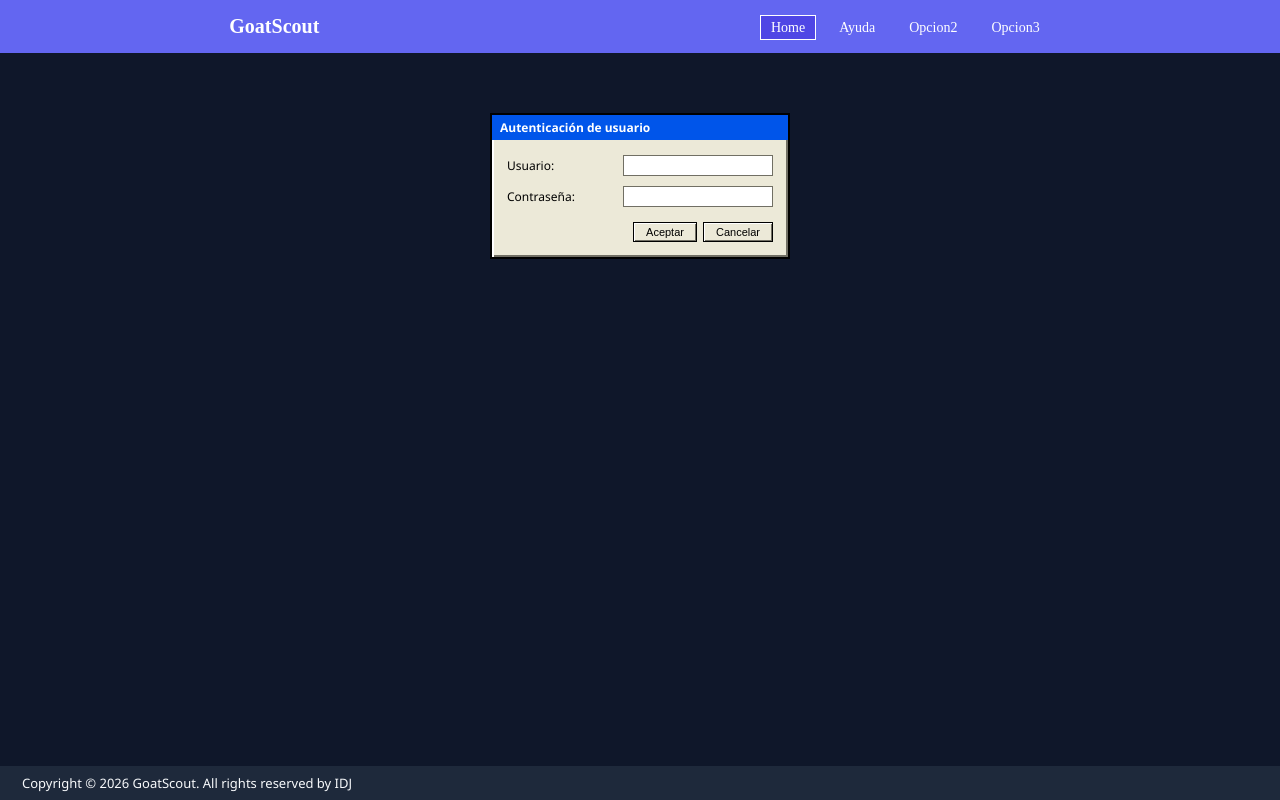
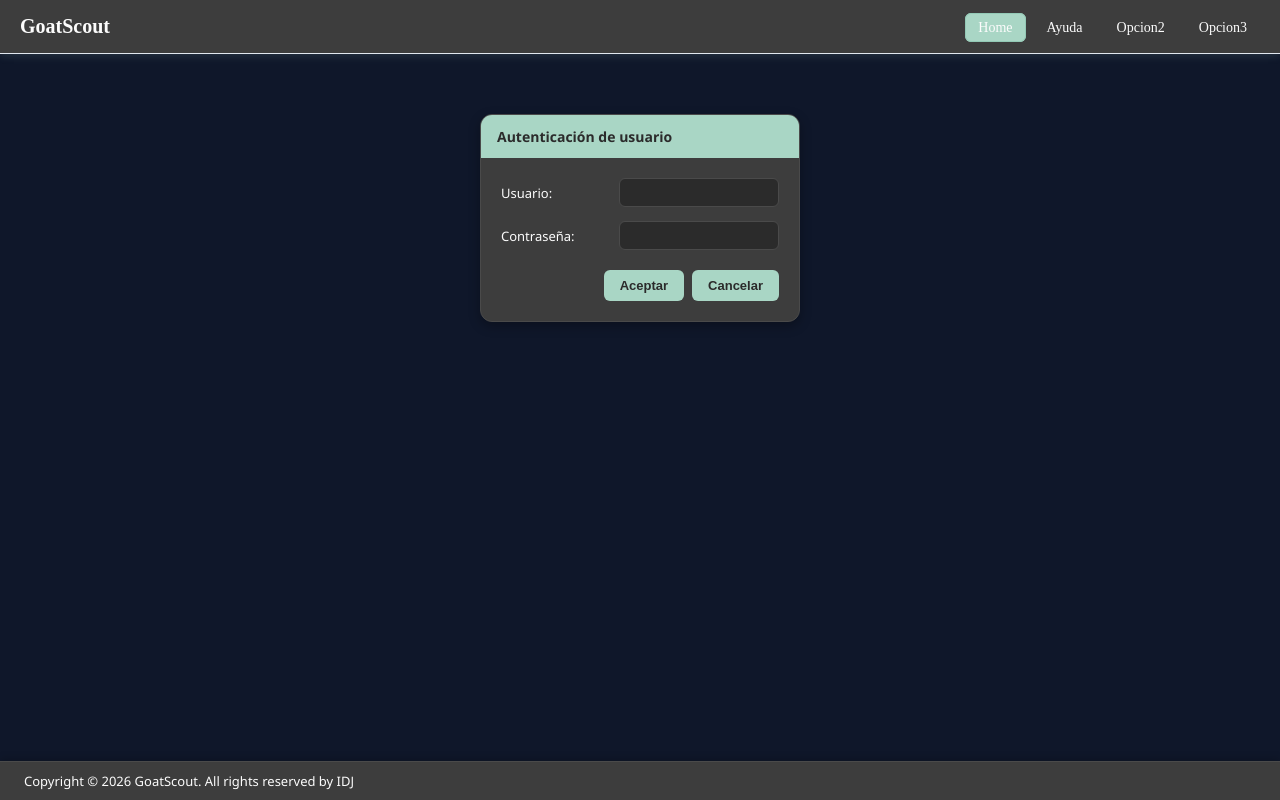
Before and after one commit to goatythegoat/Scout-Goat-web, an Angular app: page /login in a window 1280 px wide. Built offline with nearby package versions, Linux system fonts and the light colour scheme.

Commit message:
Cambio-CSS

```diff
--- a/src/app/features/home/home.css
+++ b/src/app/features/home/home.css
@@ -1,21 +1,20 @@
-
 .programs-container {
   min-height: 100vh;
   width: 100%;
-  background-color: #0F172A;
-  color: #F8FAFC;
+  background-color: #2b2b2b;
+  color: #fcfcfc;
   font-family: 'Segoe UI', Tahoma, Geneva, Verdana, sans-serif;
   padding: 30px 40px 80px 40px;
   box-sizing: border-box;
 }
 
 .programs {
-  background-color: #1E293B;
-  border: 1px solid #273549;
+  background-color: #3d3d3d;
+  border: 1px solid #4a4a4a;
   border-radius: 12px;
   padding: 24px;
   margin: 0 auto 30px auto;
-  border-bottom: 1px solid #1E293B;
+  border-bottom: 1px solid #4a4a4a;
   padding-bottom: 20px;
   width: 20%;
   box-sizing: border-box;
@@ -23,18 +22,17 @@
   flex-direction: column;
   transition: transform 0.2s, border-color 0.2s;
 }
-.btn-installer:hover{
-  transform: translateY(-2px);
-  border-color: #6366F1;
-}
+
 .programs h1 {
   font-size: 28px;
   margin: 0 0 6px 0;
   font-weight: 600;
+  color: #fcfcfc;
 }
-.btn-installer{
-  background-color: #4F46E5;
-  color: #ffffff;
+
+.btn-installer {
+  background-color: #A9D6C5;
+  color: #2b2b2b;
   border: none;
   padding: 10px 16px;
   border-radius: 6px;
@@ -42,10 +40,15 @@
   font-size: 14px;
   cursor: pointer;
   align-self: center;
-  transition: background-color 0.2s;
+  transition: background-color 0.2s, transform 0.2s;
+}
 
+.btn-installer:hover {
+  background-color: #93c9b6;
+  transform: translateY(-2px);
 }
-/*Info Apps*/
+
+/* Info Apps */
 .programs-wrap {
   display: flex;
   flex-wrap: wrap;
@@ -54,40 +57,42 @@
 }
 
 .program-card {
-  background-color: #1E293B;
-  border: 1px solid #273549;
+  background-color: #3d3d3d;
+  border: 1px solid #4a4a4a;
   border-radius: 12px;
   padding: 24px;
-  flex: 1  calc(33% - 10px);
+  flex: 1 1 calc(33% - 10px);
   min-width: 280px;
   box-sizing: border-box;
   display: flex;
   flex-direction: column;
   justify-content: space-between;
-  transition: transform 0.2s, border-color 0.2s;
+  transition: transform 0.2s, border-color 0.2s, box-shadow 0.2s;
 }
+
 .program-card:hover {
   transform: translateY(-2px);
-  border-color: #6366F1;
+  border-color: #A9D6C5;
+  box-shadow: 0 4px 12px rgba(169, 214, 197, 0.15);
 }
 
 .program-card h2 {
   font-size: 18px;
-  color: #FFFFFF;
+  color: #fcfcfc;
   margin: 0 0 12px 0;
   font-weight: 600;
 }
 
 .program-card p {
-  color: #94A3B8;
+  color: #b0b0b0;
   font-size: 14px;
   line-height: 1.5;
   margin: 0 0 20px 0;
 }
 
-.btn-program{
-  background-color: #6366F1;
-  color: #FFFFFF;
+.btn-program {
+  background-color: #A9D6C5;
+  color: #2b2b2b;
   border: none;
   padding: 10px 16px;
   border-radius: 6px;
@@ -99,7 +104,7 @@
 }
 
 .btn-program:hover {
-  background-color: #4F46E5;
+  background-color: #93c9b6;
 }
 
 @media (max-width: 1024px) {
--- a/src/app/features/login/login.css
+++ b/src/app/features/login/login.css
@@ -1,48 +1,74 @@
 .ventana-login {
- width: 300px;
+  width: 320px;
   margin: 60px auto;
- background-color: #ece9d8;
- border: 2px solid #000000;
+  background-color: #3d3d3d;
+  border: 1px solid #4a4a4a;
+  border-radius: 12px;
   font-family: 'Segoe UI', Tahoma, sans-serif;
- box-shadow: 2px 2px 0px #ffffff inset, -2px -2px 0px #716f64 inset;
+  box-shadow: 0 4px 12px rgba(0, 0, 0, 0.3);
+  overflow: hidden;
+  color: #fcfcfc;
 }
+
 .cabecera-seccion {
- background-color: #0055ea;
- color: #ffffff;
- padding: 4px 8px;
- font-weight: bold;
- font-size: 12px;
+  background-color: #A9D6C5;
+  color: #2b2b2b;
+  padding: 12px 16px;
+  font-weight: 600;
+  font-size: 14px;
 }
+
 .contenido-seccion {
- padding: 15px;
+  padding: 20px;
 }
+
 .fila-campo {
   display: flex;
   justify-content: space-between;
   align-items: center;
- margin-bottom: 10px;
- font-size: 12px;
+  margin-bottom: 14px;
+  font-size: 13px;
+  color: #fcfcfc;
 }
+
 .fila-campo input {
- border: 1px solid #716f64;
- padding: 2px 4px;
- width: 150px;
- background-color: #ffffff;
+  border: 1px solid #4a4a4a;
+  border-radius: 6px;
+  padding: 6px 10px;
+  width: 160px;
+  background-color: #2b2b2b;
+  color: #fcfcfc;
+  outline: none;
+  transition: border-color 0.2s;
 }
+
+.fila-campo input:focus {
+  border-color: #A9D6C5;
+}
+
 .panel-botones {
   display: flex;
   justify-content: flex-end;
- gap: 6px;
- margin-top: 15px;
+  gap: 8px;
+  margin-top: 20px;
 }
+
 .boton-sistema {
- background-color: #ece9d8;
- border: 1px solid #000000;
- padding: 3px 12px;
- font-size: 11px;
+  background-color: #A9D6C5;
+  color: #2b2b2b;
+  border: none;
+  padding: 8px 16px;
+  border-radius: 6px;
+  font-size: 13px;
+  font-weight: 600;
   cursor: pointer;
- box-shadow: 1px 1px 0px #ffffff inset, -1px -1px 0px #716f64 inset;
+  transition: background-color 0.2s;
 }
+
+.boton-sistema:hover {
+  background-color: #93c9b6;
+}
+
 .boton-sistema:active {
- box-shadow: -1px -1px 0px #ffffff inset, 1px 1px 0px #716f64 inset;
+  transform: translateY(1px);
 }
--- a/src/app/shared/components/footer/footer.css
+++ b/src/app/shared/components/footer/footer.css
@@ -1,11 +1,11 @@
 .footer {
     font-family: 'Segoe UI', Tahoma, sans-serif;
     font-size: 13px;
-    color: #F8FAFC;
+    color: #fcfcfc;
     display: flex;
-    background-color: #1E293B;
-    border-top: 1px solid #0F172A;
-    padding: 8px 14px;
+    background-color: #3d3d3d;
+    border-top: 1px solid #4a4a4a;
+    padding: 10px 16px;
     justify-content: space-between;
     align-items: center;
     position: fixed;
@@ -14,6 +14,7 @@
     width: 100%;
     box-sizing: border-box;
     z-index: 1000;
+    box-shadow: 0 -2px 8px rgba(0, 0, 0, 0.2);
 }
 
 .footer-info {
@@ -23,5 +24,5 @@
 }
 
 .info-version {
-    color: #94A3B8;
+    color: #b0b0b0;
 }
--- a/src/app/shared/components/header/header.css
+++ b/src/app/shared/components/header/header.css
@@ -1,28 +1,34 @@
 .barra-ventana {
     display: flex;
-    background-color: #6366F1;
-    color: #ffffff;
-    padding: 15px 15px;
-    justify-content: space-around;
+    background-color: #3d3d3d;
+    color: #fcfcfc;
+    padding: 15px 20px;
+    justify-content: space-between;
     align-items: center;
+    border-bottom: 1px solid #E2E8F0;
+    box-shadow: 0 2px 8px rgba(169, 214, 197, 0.15);
 }
 
 .titulo-sistema {
-    font-weight: bold;
+    font-weight: 600;
     font-size: 20px;
+    color: #fcfcfc;
 }
 
 .menu-navegacion a {
-    color: #ffffff;
-    padding: 4px 10px;
+    color: #fcfcfc;
+    padding: 6px 12px;
     text-decoration: none;
     font-size: 14px;
-    margin-left: 12px;
+    margin-left: 8px;
+    border-radius: 6px;
     border: 1px solid transparent;
+    transition: background-color 0.2s, border-color 0.2s, color 0.2s;
 }
 
 .menu-navegacion a.activo,
 .menu-navegacion a:hover {
-    background-color: #4F46E5;
-    border: 1px solid #ffffff;
+    background-color: #A9D6C5;
+    color: #fcfcfc;
+    border: 1px solid #93c9b6;
 }
```
Lines whose indentation alone changed are shown as unchanged.
